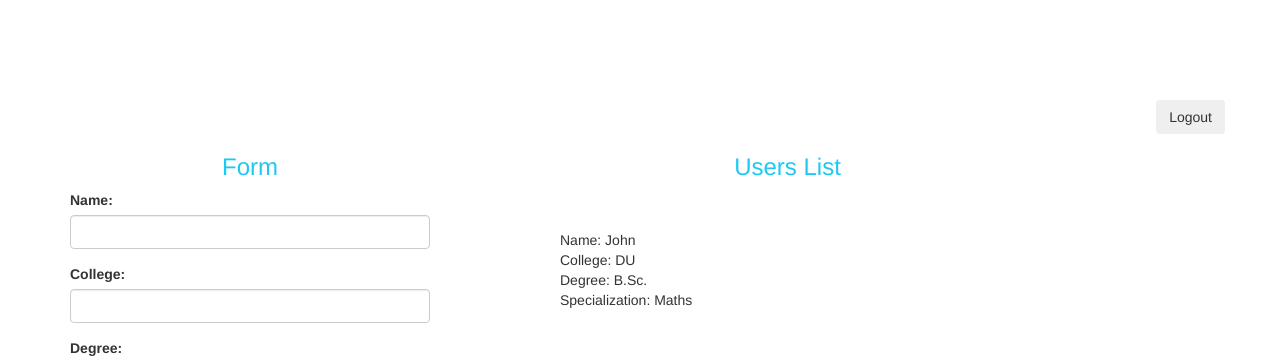
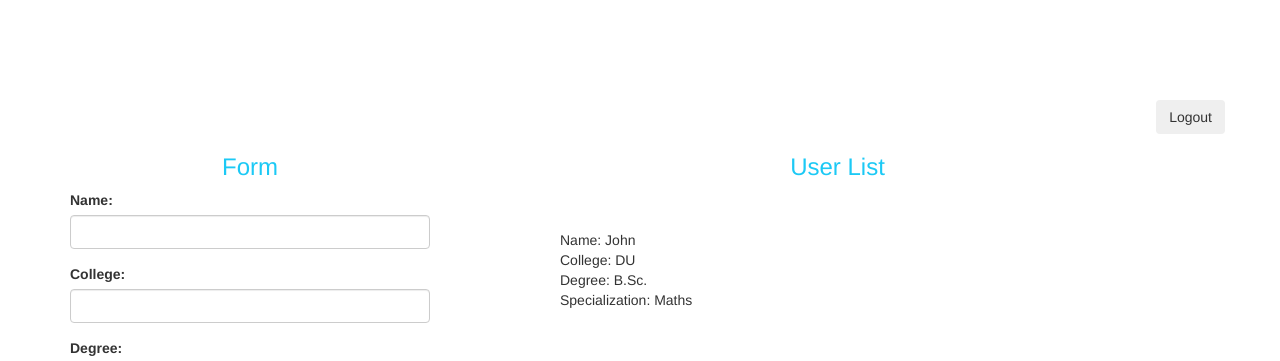
Before and after one commit to raiyyanIs/UserRecordsApp, an Angular app: page /form in a window 1280 px wide. Shown: the top 361 px of the page. Built offline with nearby package versions, Linux system fonts and the light colour scheme.

Commit message:
Added new component

```diff
--- a/src/app/app-routing.module.ts
+++ b/src/app/app-routing.module.ts
@@ -1,7 +1,9 @@
 import { NgModule } from '@angular/core';
 import { RouterModule, Routes } from '@angular/router';
 
-const routes: Routes = [];
+const routes: Routes = [
+
+];
 
 @NgModule({
   imports: [RouterModule.forRoot(routes)],
--- a/src/app/app.module.ts
+++ b/src/app/app.module.ts
@@ -7,6 +7,7 @@ import { UserLoginComponent } from './user-login/user-login.component';
 import { FormComponent } from './form/form.component';
 import { FormsModule } from '@angular/forms';
 import { Routes, RouterModule } from '@angular/router';
+import { UserListComponent } from './form/user-list/user-list.component';
 
 const appRoutes: Routes = [
   {path: '', component: UserLoginComponent},
@@ -17,7 +18,8 @@ const appRoutes: Routes = [
   declarations: [
     AppComponent,
     UserLoginComponent,
-    FormComponent
+    FormComponent,
+    UserListComponent,
   ],
   imports: [
     BrowserModule,
--- a/src/app/form/form.component.html
+++ b/src/app/form/form.component.html
@@ -43,17 +43,13 @@
                     <div class="col-sm-6">
                         <button type="reset" class="btn btn-danger">Cancel</button>
                     </div>
-
                 </div>
             </form>
         </div>
 
-        <div class="col-sm-6">
-            <div id="user-list">
-                <h3>Users List</h3>
-                <p [innerHTML]="userInfo"></p>
-            </div>
-
+        <div class="col-sm-6" id="user-list">
+            <h3>User List</h3>
+            <app-user-list [info]="userInfo"></app-user-list>
         </div>
     </div>
 </div>
--- a/src/app/form/form.component.ts
+++ b/src/app/form/form.component.ts
@@ -1,4 +1,4 @@
-import { Component, OnInit } from '@angular/core';
+import { Component, EventEmitter, OnInit, Output } from '@angular/core';
 import { Router } from '@angular/router';
 
 @Component({
--- /dev/null
+++ b/src/app/form/user-list/user-list.component.html
@@ -0,0 +1,3 @@
+<div>
+    <p [innerHTML]="info"></p>
+</div>
--- /dev/null
+++ b/src/app/form/user-list/user-list.component.ts
@@ -0,0 +1,17 @@
+import { Component, OnInit, Input } from '@angular/core';
+
+@Component({
+  selector: 'app-user-list',
+  templateUrl: './user-list.component.html',
+  styleUrls: ['./user-list.component.css']
+})
+export class UserListComponent implements OnInit {
+
+  @Input() info: string = "";
+
+  constructor() { }
+
+  ngOnInit(): void {
+  }
+
+}
```
Also changed, not shown: src/app/form/user-list/user-list.component.css (added), 1 other file (tests, documents, lock files or other folders).
